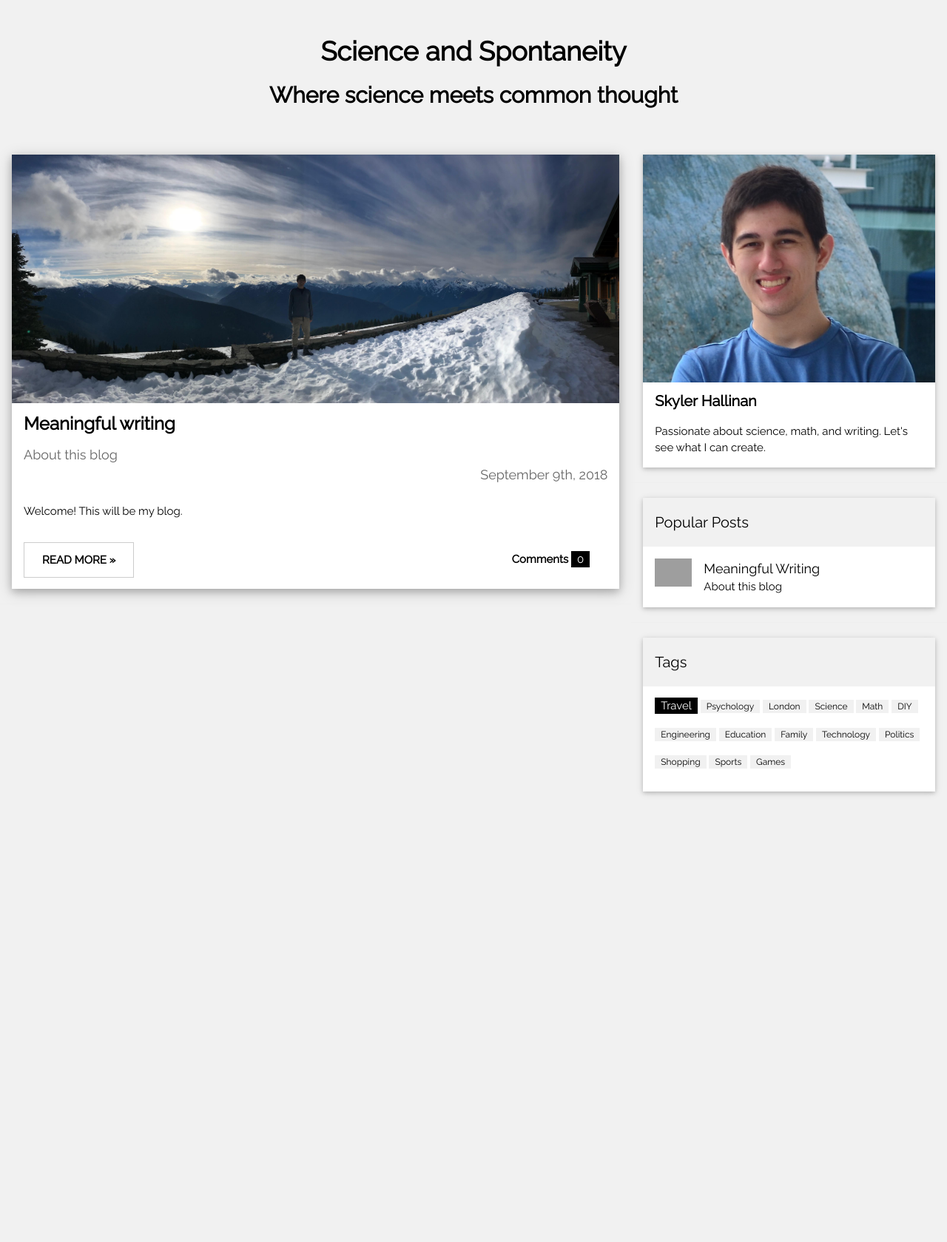
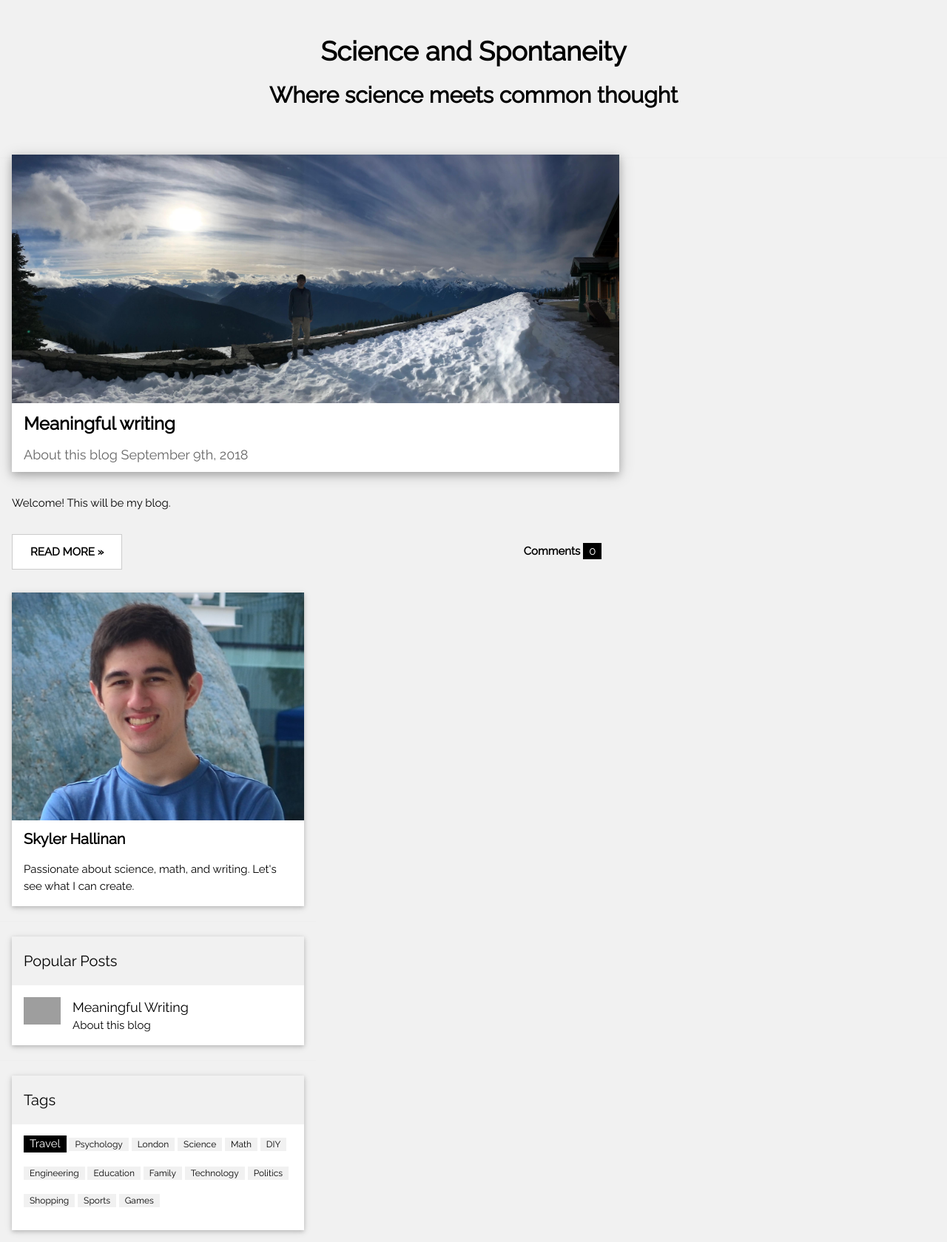
Before and after one commit to shallinan1/shallinan1.github.io, a Jekyll site: the page blog/index.html, which Jekyll copies as it is, in a window 1280 px wide. Shown: the whole page at 74% size. Built offline with Jekyll 4.4.1, drawn with Linux system fonts in a browser that asks for light colours; before the commit the page ends 1109 px from its top, so only the background shows below that; grey boxes are pictures that could not be loaded.

Commit message:
Div to span

```diff
--- a/blog/index.html
+++ b/blog/index.html
@@ -31,7 +31,7 @@
     <img src="/assets/pictures/mountain.jpg" alt="Nature" style="width:100%">
     <div class="sh-container">
       <h3><b>Meaningful writing</b></h3>
-      <h5><span class="sh-opacity"> About this blog <div class = "sh-blog-date"> September 9th, 2018 </div></span></h5>
+      <h5><span class="sh-opacity"> About this blog <span class = "sh-blog-date"> September 9th, 2018 </div></span></h5>
     </div>
 
     <div class="sh-container">
--- a/css/sampleblog.css
+++ b/css/sampleblog.css
@@ -232,3 +232,9 @@
 .sh-blog-date{
 	text-align: right;
 }
+.sh-left{
+	float: left;
+}
+.sh-right{
+	float:right;
+}
```
